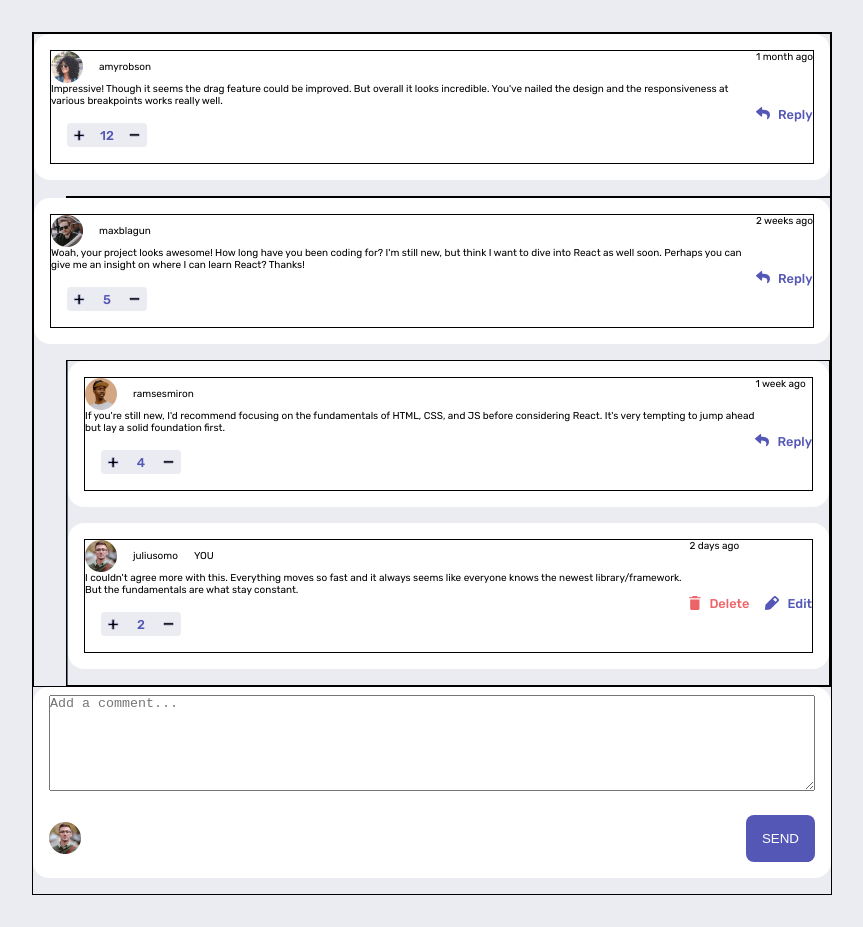
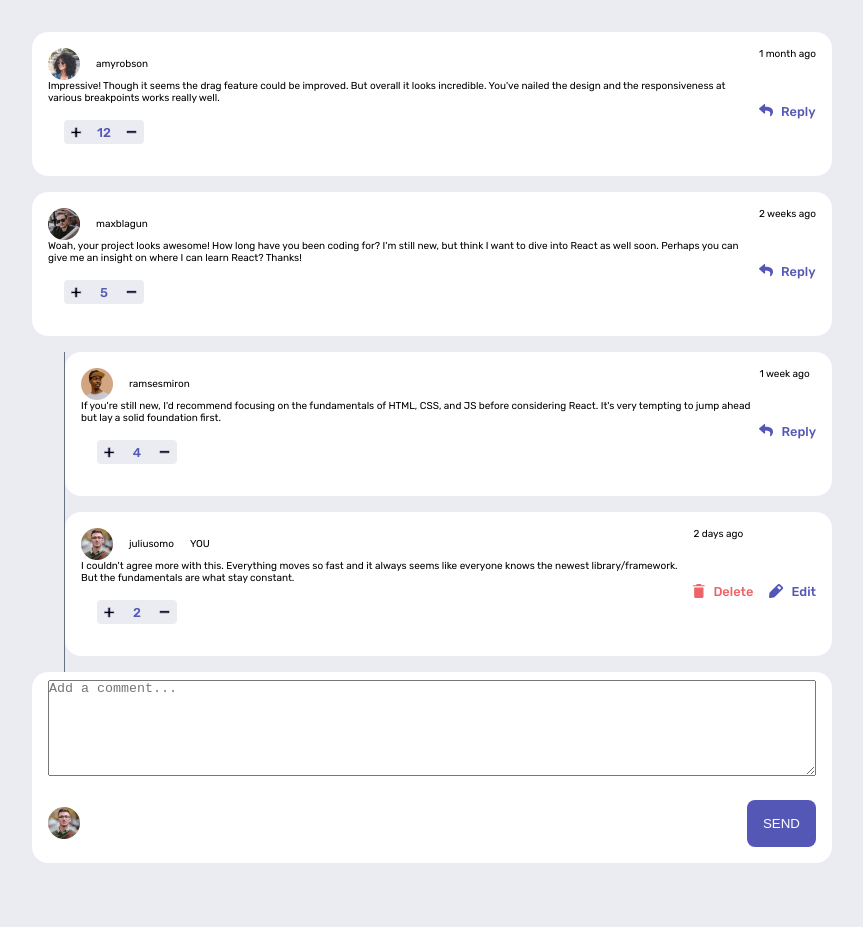
Before and after one commit to riwepo/fem-interactive-comments-section, a React (Create React App) app: page / in a window 1280 px wide. Shown: the whole page, without its empty margins (208-1071 px from the left). Built offline with nearby package versions, Linux system fonts and the light colour scheme.

Commit message:
turn off debug borders

```diff
--- a/src/App.module.css
+++ b/src/App.module.css
@@ -8,5 +8,5 @@
   margin: 2rem auto 2rem auto;
 
   /* debug only */
-  border: solid thin black;
+  /* border: solid thin black; */
 }
--- a/src/components/CommentThreadList.module.css
+++ b/src/components/CommentThreadList.module.css
@@ -5,5 +5,5 @@
   flex-direction: column;
 
   /* debugging only */
-  border: solid thin black;
+  /* border: solid thin black; */
 }
--- a/src/components/Replies.module.css
+++ b/src/components/Replies.module.css
@@ -5,7 +5,7 @@
   flex-direction: row;
 
   /* debugging only */
-  border: solid thin black;
+  /* border: solid thin black; */
 }
 
 .verticalLine {
--- a/src/components/comment/Comment.module.css
+++ b/src/components/comment/Comment.module.css
@@ -5,7 +5,7 @@
   display: grid;
 
   /* debugging only */
-  border: solid thin black;
+  /* border: solid thin black; */
 }
 
 .userInfo {
```
